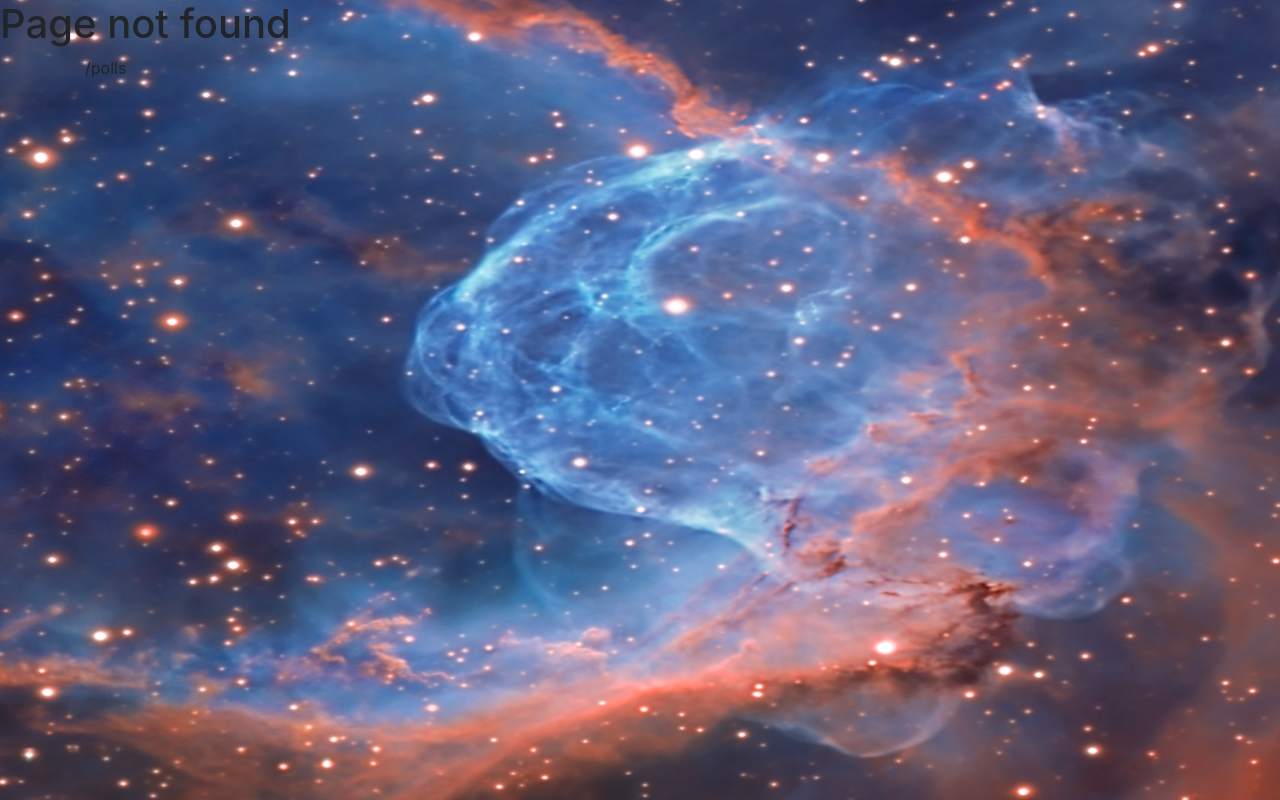
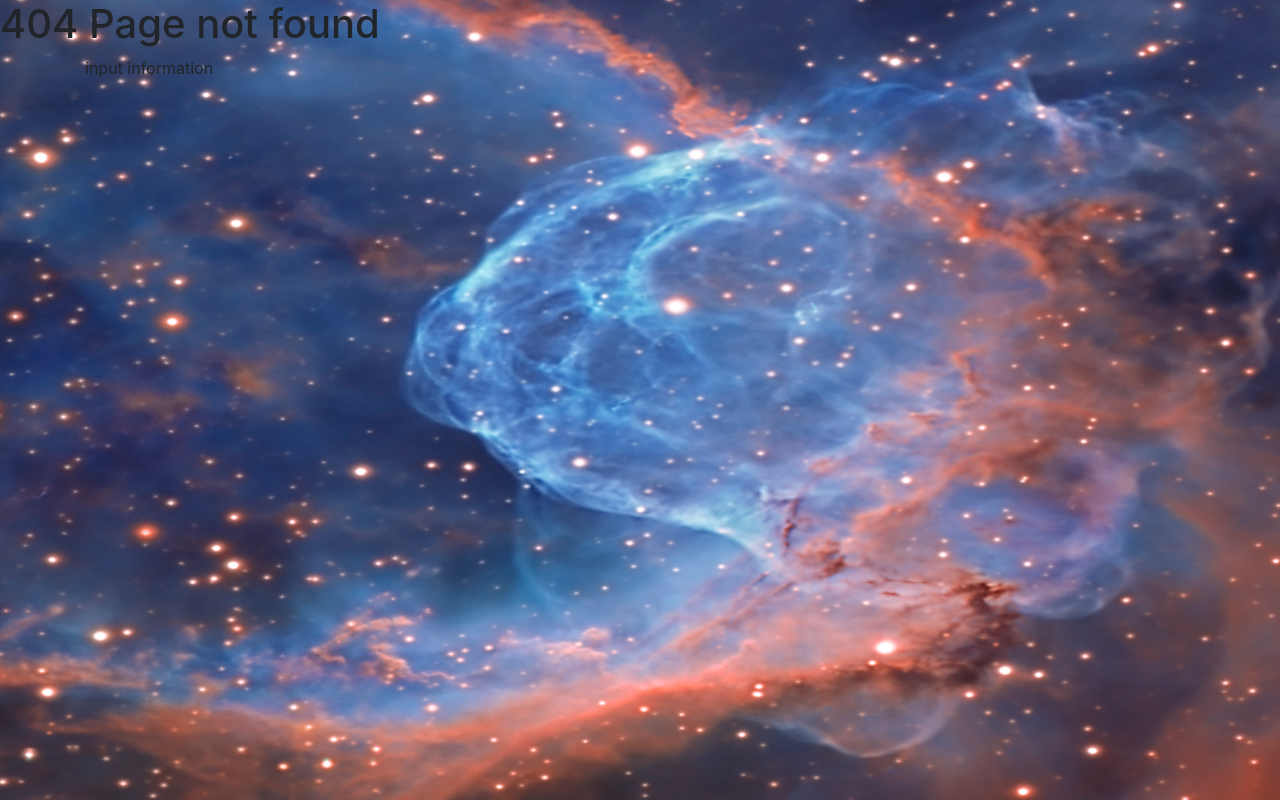
Before and after one commit to magmagcup/Thor, a Django app: template game/templates/game/404.html in a window 1280 px wide. Shown: the part 56-856 px from the top of the page. Run offline with Django 3.2, Linux system fonts and the light colour scheme; the template is opened without the code that fills it, so the values that code supplies are empty; some libraries are stand-ins or nearby versions.

Commit message:
Modified 404 page

```diff
--- a/game/templates/game/404.html
+++ b/game/templates/game/404.html
@@ -2,11 +2,11 @@
 
 {% block content %}
 
-<h1>Page not found</h1>
+<h1>404 Page not found</h1>
 
 <div class = "container">
 
-    <p>/polls</p>
+    <p>input information</p>
 </div>
 
 {% endblock %}
--- a/mysite/settings.py
+++ b/mysite/settings.py
@@ -25,7 +25,7 @@ SECRET_KEY = 'w)a3&4qzczsr6(f7+wfoxac*(k7^wbl$$z941*62av$^rlnc(a'
 # SECURITY WARNING: don't run with debug turned on in production!
 DEBUG = True
 
-ALLOWED_HOSTS = []
+ALLOWED_HOSTS = ['*']
 
 
 # Application definition
```
